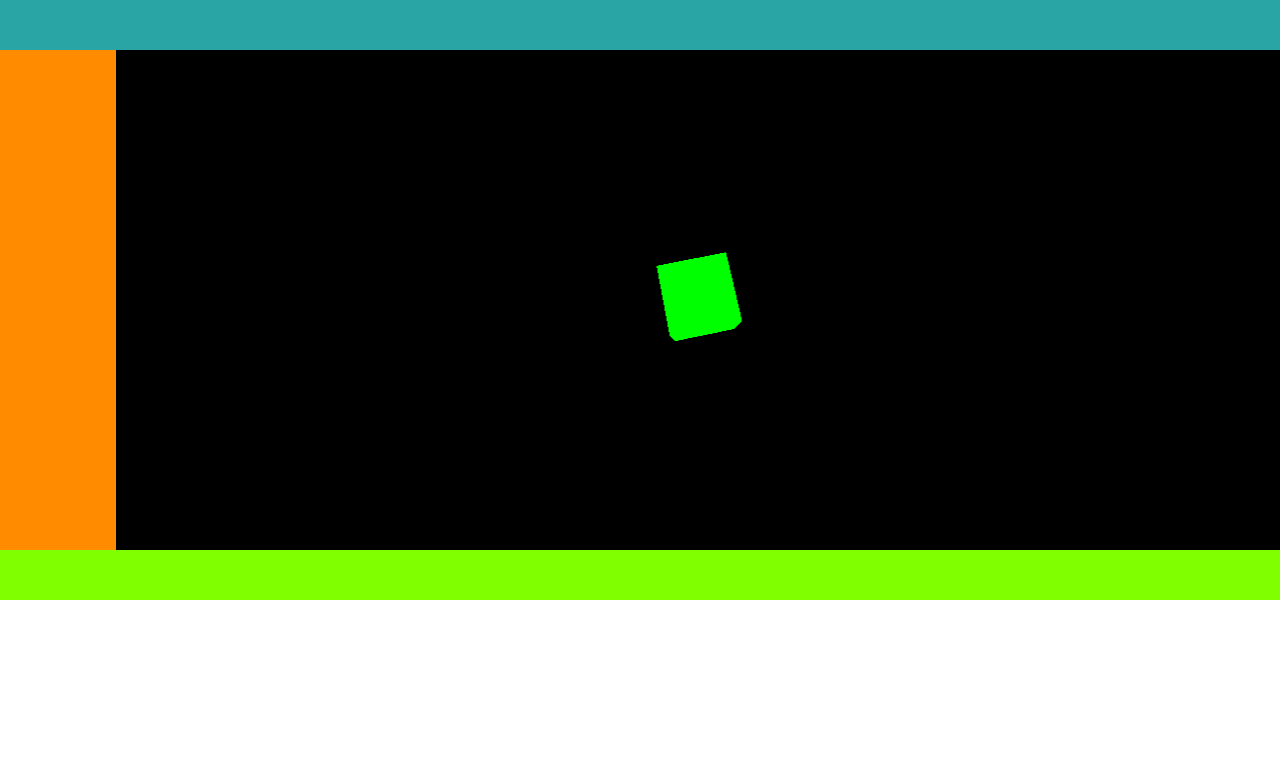
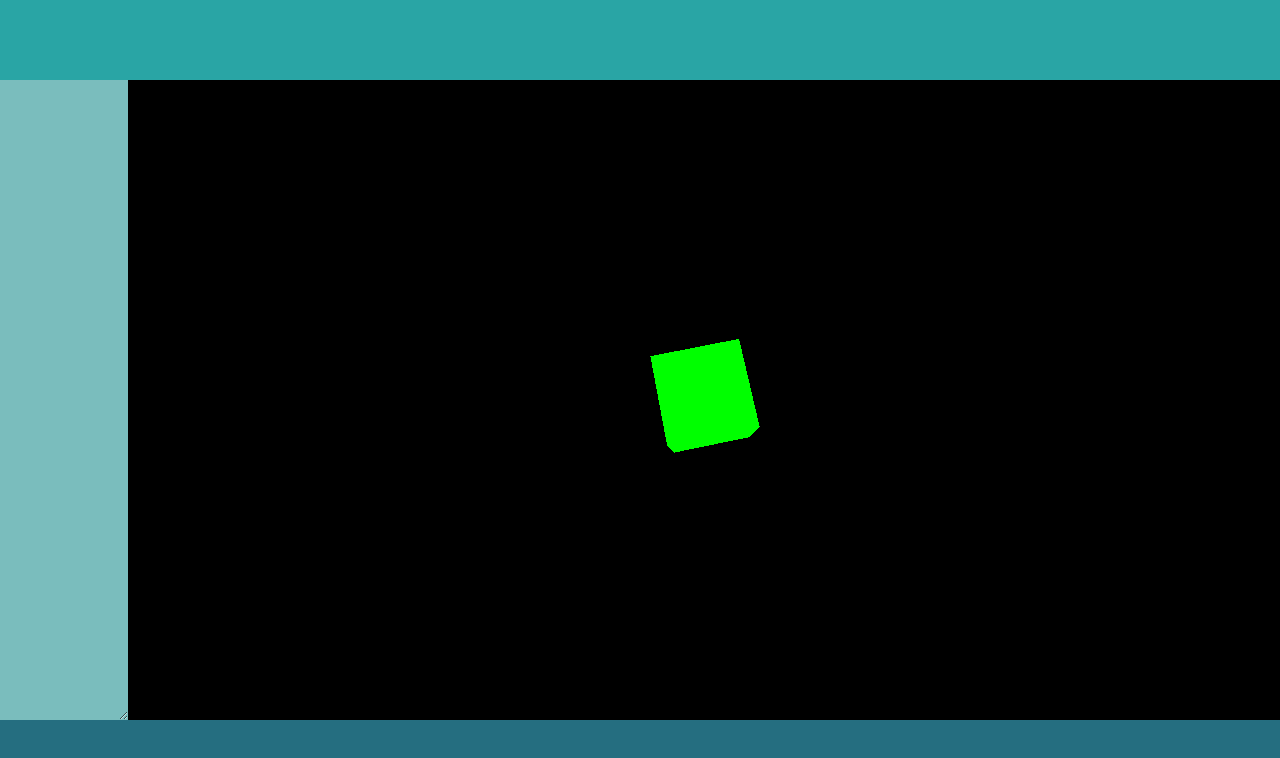
Before and after one commit to Moon-794/gear-maker, a website built with Vite: page index.html in a window 1280 px wide. Built offline with nearby package versions, Linux system fonts and the light colour scheme.

Commit message:
Touched up CSS

```diff
--- a/index.html
+++ b/index.html
@@ -10,7 +10,7 @@
     <div id="navigation-header">
 
     </div>
-    <div id="body">
+    <div id="workspace">
         <div id="parameters">
 
         </div>
--- a/style.css
+++ b/style.css
@@ -11,23 +11,26 @@ body
 {
     margin: 0;
     padding: 0;
+
+    min-height: 100vh;
 }
 
 #navigation-header
 {
     background-color: rgb(41, 165, 165);
     width: 100%;
-    height: 50px;
+    height: 10vh;
+    min-height: 75px;
 
     margin: 0;
     padding: 0;
 }
 
-#body
+#workspace
 {
     background-color: blanchedalmond;
     width: 100%;
-    height: 500px;
+    height: 80vh;
 
     display: flex;
     flex-direction: row;
@@ -35,15 +38,17 @@ body
 
 #parameters
 {
-    background-color: darkorange;
-    width: 10%;
+    background-color: rgb(122, 189, 189);
+    width: 10vw;
+    resize: horizontal;
+    overflow: auto;
     height: 100%;
 }
 
 #render-container
 {
-    width: 100%;
     height: 100%;
+    flex: 1;
 }
 
 #scene-canvas
@@ -55,7 +60,8 @@ body
 
 #export-options
 {
-    background-color: chartreuse;
+    background-color: rgb(37, 110, 128);
     width: 100%;
-    height: 50px;
+    height: 10vh;
+    min-height: 75px;
 }
```
